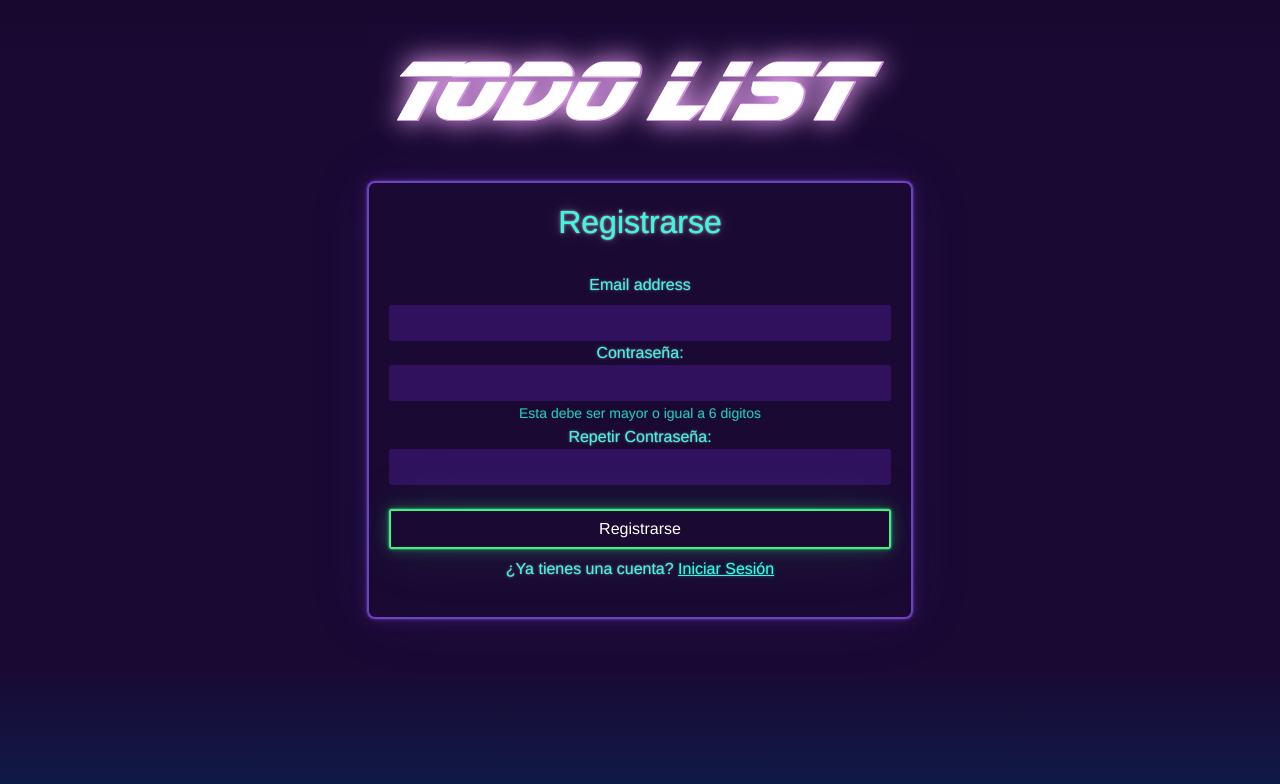
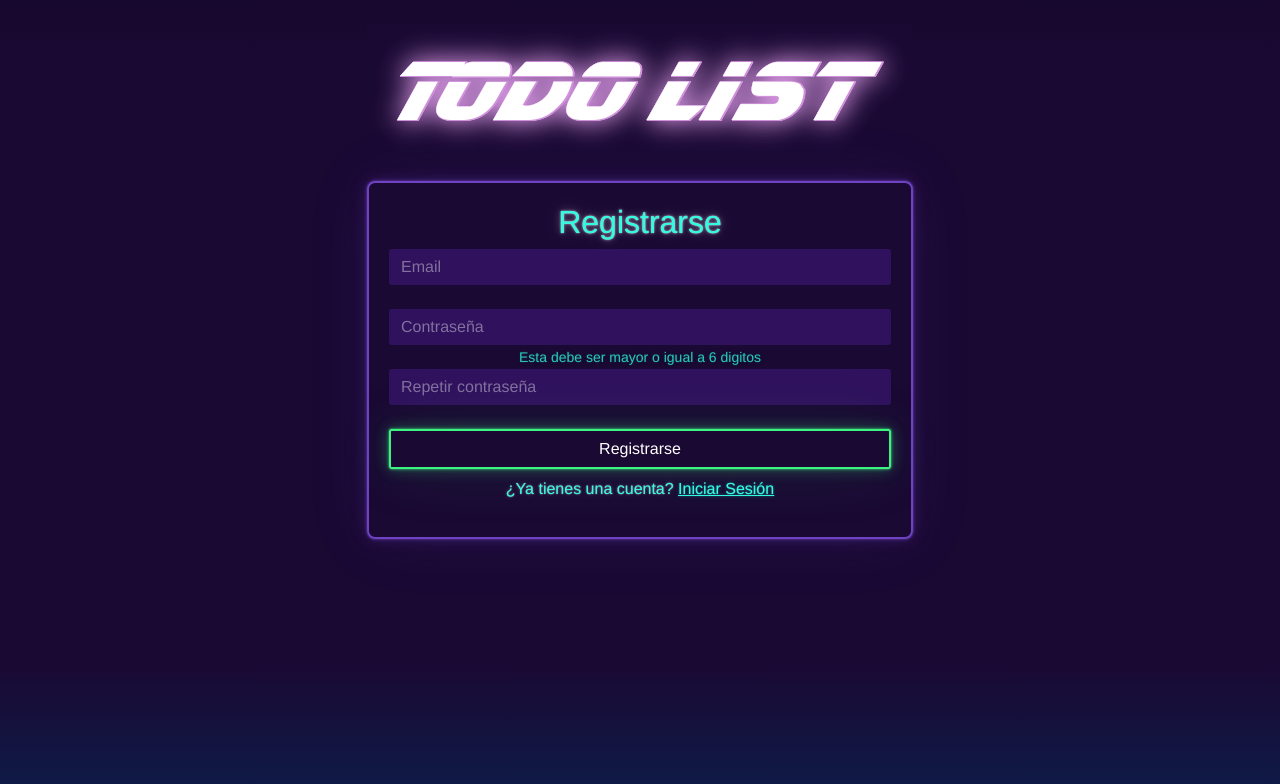
Before and after one commit to helheim16/Todo_List_Fullstack, a Vue app in the folder frontend/: page /#/ in a window 1280 px wide. Both pictures are taken after a click on the link "Regístrar". Shown: the top 784 px of the page. Built offline with nearby package versions, Linux system fonts and the light colour scheme.

Commit message:
va queriendo

```diff
--- a/frontend/src/components/btnmefui.vue
+++ b/frontend/src/components/btnmefui.vue
@@ -18,8 +18,8 @@ export default class LogOut extends Vue {
                 width: 600,
                 position: "center-end",
                 padding: "3em",
-                color: "#716add",
-                background: "#fff ",
+                color: " #44dbeb",
+                background: " #1a0b34",
                 backdrop: `
                     rgba(0,0,123,0.4)
                     url("https://i.pinimg.com/originals/f3/0e/21/f30e21da146bd3501555eec943a8898e.gif")
--- a/frontend/src/components/logRes.vue
+++ b/frontend/src/components/logRes.vue
@@ -4,15 +4,18 @@
       <div class="col-md-6">
 
         <img src="../assets/lista2.png" alt="..." class="img-thumbnail">
-        <form v-if="mostrarFormulario === 'login'" @submit.prevent="login" action="" class="mt-4 login-form  card  border-primary">
+        <form v-if="mostrarFormulario === 'login'" @submit.prevent="login" action=""
+          class="mt-4 login-form  card  border-primary">
           <h1>Iniciar Sesión</h1>
+          <br>
           <div class="form-group">
-            <label for="emailLogin" class="form-label mt-4">Email:</label>
-            <input type="email" class="form-control" id="emailLogin" v-model="email" />
+            <!-- <label for="emailLogin" class="form-label mt-4">Email:</label> -->
+            <input type="email" class="form-control" id="emailLogin" v-model="email" placeholder="Email"/>
           </div>
+          <br>
           <div class="form-group">
-            <label for="passwordLogin" class="form-label mt-4">Contraseña:</label>
-            <input type="password" class="form-control" id="passwordLogin" v-model="password" />
+            <!-- <label for="passwordLogin" class="form-label mt-4">Contraseña:</label> -->
+            <input type="password" class="form-control" id="passwordLogin" v-model="password" placeholder="Contraseña" />
           </div>
           <br>
           <button type="submit" class="btn btn-outline-primary">
@@ -29,17 +32,19 @@
           <h2 class="form-title">Registrarse</h2>
 
           <div class="form-group">
-            <label for="emailRegister" class="form-label mt-4">Email address</label>
-            <input type="email" class="form-control" id="emailRegister" v-model="emailSign">
+            <!-- <label for="emailRegister" class="form-label mt-4">Email address</label> -->
+            <input type="email" class="form-control" id="emailRegister" v-model="emailSign" placeholder="Email">
           </div>
+          <br>
           <div class="form-group">
-            <label for="passwordRegister">Contraseña:</label>
-            <input type="password" class="form-control" id="passwordRegister"  aria-describedby="passwordHelp" v-model="passwordSign" />
+            <!-- <label for="passwordRegister">Contraseña:</label> -->
+            <input type="password" class="form-control" id="passwordRegister" aria-describedby="passwordHelp"
+              v-model="passwordSign" placeholder="Contraseña"/>
             <small id="passwordHelp" class="form-text text-muted">Esta debe ser mayor o igual a 6 digitos</small>
           </div>
           <div class="form-group">
-            <label for="passwordRepeat">Repetir Contraseña:</label>
-            <input type="password" class="form-control" id="passwordRepeat" v-model="passwordCompare" />
+            <!-- <label for="passwordRepeat">Repetir Contraseña:</label> -->
+            <input type="password" class="form-control" id="passwordRepeat" v-model="passwordCompare" placeholder="Repetir contraseña"/>
           </div>
           <br>
           <button type="submit" class="btn btn-outline-success">
@@ -81,7 +86,11 @@ export default class Registro extends Vue {
         Swal.fire({
           title: "¡Buen trabajo!",
           text: "Inicio de sesión Exitoso",
-          icon: "success"
+          icon: "success",
+          iconColor: '#3df385',
+          color: " #44dbeb",
+          background: " #1a0b34",
+          confirmButtonColor: " #44dbeb ",
         }).then(result => {
           if (result.isConfirmed) {
             router.push('/lista');
@@ -93,7 +102,11 @@ export default class Registro extends Vue {
         Swal.fire({
           icon: "error",
           title: "Oops...",
-          text: "Fallo el Inicio de Sesión "
+          text: "Fallo el Inicio de Sesión ",
+          iconColor: ' #e04950 ',
+          color: " #44dbeb",
+          background: " #1a0b34",
+          confirmButtonColor: "#3df385  ",
         });
         console.error(error);
       });
@@ -105,7 +118,11 @@ export default class Registro extends Vue {
       Swal.fire({
         icon: "error",
         title: "Oops...",
-        text: "Email inválido "
+        text: "Email inválido ",
+        iconColor: ' #e04950 ',
+        color: " #44dbeb",
+        background: " #1a0b34",
+        confirmButtonColor: "#3df385  ",
       });
       return;
     }
@@ -118,7 +135,11 @@ export default class Registro extends Vue {
           Swal.fire({
             title: "¡Buen trabajo!",
             text: "!Registro Exitoso!",
-            icon: "success"
+            icon: "success",
+            iconColor: '#3df385',
+            color: " #44dbeb",
+            background: " #1a0b34",
+            confirmButtonColor: " #44dbeb ",
           });
           this.passwordSign = "";
           this.passwordCompare = "";
@@ -129,7 +150,11 @@ export default class Registro extends Vue {
             icon: "error",
             title: "Oops...",
             text: "A fallado el registro",
-            footer: 'Intente de nuevo'
+            footer: 'Intente de nuevo',
+            iconColor: ' #e04950 ',
+            color: " #44dbeb",
+            background: " #1a0b34",
+            confirmButtonColor: "#3df385  ",
           });
           console.error(error);
         });
@@ -138,7 +163,10 @@ export default class Registro extends Vue {
         icon: "error",
         title: "Oops...",
         text: "No coinciden las contraseñas",
-        // footer: '<a href="#">Why do I have this issue?</a>'
+        iconColor: ' #e04950 ',
+        color: " #44dbeb",
+        background: " #1a0b34",
+        confirmButtonColor: "#3df385  ",
       });
       this.passwordSign = "";
       this.passwordCompare = "";
@@ -151,7 +179,11 @@ export default class Registro extends Vue {
       Swal.fire({
         icon: "error",
         title: "Oops...",
-        text: "Email inválido "
+        text: "Email inválido ",
+        iconColor: ' #e04950 ',
+        color: " #44dbeb",
+        background: " #1a0b34",
+        confirmButtonColor: "#3df385  ",
       });
       return;
     }
--- a/frontend/src/views/listaCrud.vue
+++ b/frontend/src/views/listaCrud.vue
@@ -22,44 +22,22 @@
     <div class="container my-4">
       <div class="row   justify-content-center">
         <div class="bg-light  rounded">
-          <div class="form-group row">
-            <button type="button" class="btn btn-outline-primary" @click="cambiarFormulario()">{{mostrarFormulario ? "Ocultar" : "Crear"}}</button>
-            <!-- <details>
-              <summary>Nuevo</summary>
-              <form>
-                <fieldset>
-                  <div class="form-group">
-                    <label for="" class="col-sm-2 col-form-label ">Titulo</label>
-                    <input type="text" class="form-control" id="" />
-                  </div>
-                  <div class="form-group mt-3">
-                    <label for="" class="col-sm-2 col-form-label">Descripcion</label>
-                    <input type="text" class="form-control" id="" />
-                  </div>
-                  <br>
-
-                  <div class="form-check">
-                    <input class="form-check-input" type="radio" name="optionsRadios" id="optionsRadios2" value="option2">
-                    <label class="form-check " for="optionsRadios2">
-                      ¿Importante?
-                    </label>
-
-                  </div>
-                  <button type="submit" class="btn  btn-success">Crear</button>
-                </fieldset>
-              </form>
-
-            </details> -->
-
-
+          <div class="form-group row" >
             <div class="input-group rounded buscando">
               <input type="search" class="form-control me-sm-2" placeholder="Search" aria-label="Search"
                 aria-describedby="search-addon" />
+                <button class="btn btn-secondary my-2 my-sm-0" type="submit">Search</button>
 
             </div>
 
-          </div>
-          <div >
+            <br>
+            <br>
+            <div  class="d-grid gap-2">
+              <button type="button" class="btn btn-outline-primary" @click="cambiarFormulario()">{{mostrarFormulario ? "Ocultar" : "Crear"}}</button>
+            </div>
+
+
+            <div class="bg-primary" data-bs-theme="dark">
             <form v-if="mostrarFormulario" @submit.prevent="newTask()"  >
                 <fieldset>
                   <div class="form-group">
@@ -83,19 +61,30 @@
                 </fieldset>
               </form>
           </div>
+
+
+
+
+
+
+
+
+
+          </div>
+
           <div class=" card-body  bg-primary text-white">
             <h1>Lista de tareas</h1>
             <ul>
-              <!-- v-for="tareaItem in tarea" :key="tareaItem._id" -->
+              <!-- v-for="tareaItem in tarea" :key="tareaItem._id"
               <li >
                 hola
                 <br />
                 <button>Editar</button>
                 <button>Eliminar</button>
-              </li>
+              </li> -->
             </ul>
 
-            <div>
+            <!-- <div>
               <h3>Editar Tarea</h3>
               <div class="form-group">
                     <label for="" class="col-sm-2 col-form-label ">Titulo</label>
@@ -115,7 +104,7 @@
 
                   </div>
                   <button type="submit" class="btn  btn-success">Guardar Cambios</button>
-            </div>
+            </div> -->
           </div>
         </div>
       </div>
@@ -173,6 +162,17 @@ padding:1rem;
 float: right;
 
 }
+/* input[type="text"],
+ input[type="email"],
+ input[type="number"], input[type="password"] {
+  display: block;
+  width: 40%;
+  margin-bottom: 20px;
+  padding: 15px 10px;
+  border: none;
+  border-bottom: 2px solid #ccc;
+  font-family: "Slabo 27px", serif;
+} */
 details {
   background: #f2f2f2;
   width: 30%;
```
